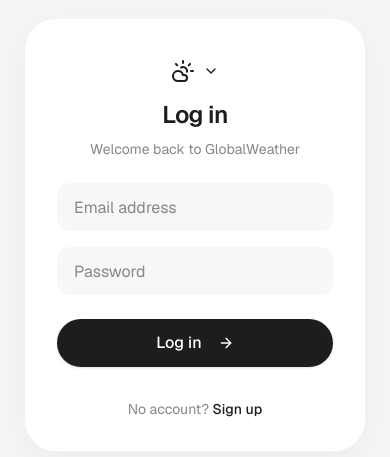
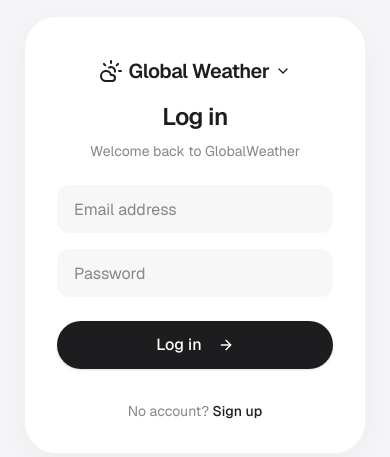
Before and after one commit to ZaXSeT/GlobalWeatherPrediction, a Next.js app: page /login in a window 390 px wide. Shown: the part 187-644 px from the top of the page. Built offline with nearby package versions, Linux system fonts and the light colour scheme.

Commit message:
fix(ui): adjust logo spacing and remove overflow hidden from auth cards

```diff
--- a/src/app/(auth)/login/page.tsx
+++ b/src/app/(auth)/login/page.tsx
@@ -34,7 +34,7 @@ export default function LoginPage() {
 
   return (
     <main className="flex min-h-screen w-full items-center justify-center p-6 bg-[#f5f5f7]">
-      <Card className="w-full max-w-md rounded-[2rem] border-black/5 bg-white shadow-[0_8px_30px_rgb(0,0,0,0.04)] overflow-hidden">
+      <Card className="w-full max-w-md rounded-[2rem] border-black/5 bg-white shadow-[0_8px_30px_rgb(0,0,0,0.04)]">
         <CardHeader className="flex flex-col items-center gap-2 pb-2 pt-10">
           <div className="mb-2">
             <LogoDropdown />
--- a/src/app/(auth)/register/page.tsx
+++ b/src/app/(auth)/register/page.tsx
@@ -35,7 +35,7 @@ export default function RegisterPage() {
 
   return (
     <main className="flex min-h-screen w-full items-center justify-center p-6 bg-[#f5f5f7]">
-      <Card className="w-full max-w-md rounded-[2rem] border-black/5 bg-white shadow-[0_8px_30px_rgb(0,0,0,0.04)] overflow-hidden">
+      <Card className="w-full max-w-md rounded-[2rem] border-black/5 bg-white shadow-[0_8px_30px_rgb(0,0,0,0.04)]">
         <CardHeader className="flex flex-col items-center gap-2 pb-2 pt-10">
           <div className="mb-2">
             <LogoDropdown />
--- a/src/components/weather/LogoDropdown.tsx
+++ b/src/components/weather/LogoDropdown.tsx
@@ -49,10 +49,10 @@ export function LogoDropdown() {
       <button
         type="button"
         onClick={() => setOpen(!open)}
-        className="flex min-w-0 items-center gap-2 font-semibold transition-opacity hover:opacity-80 outline-none"
+        className="flex min-w-0 items-center gap-1.5 font-semibold transition-opacity hover:opacity-80 outline-none"
       >
         <CloudSun className="size-6 text-foreground" />
-        <span className="hidden sm:inline tracking-tight text-xl">Global Weather</span>
+        <span className="tracking-tight text-xl">Global Weather</span>
         <ChevronDown className={`size-4 transition-transform duration-300 ${open ? "rotate-180" : ""}`} />
       </button>
 
```
